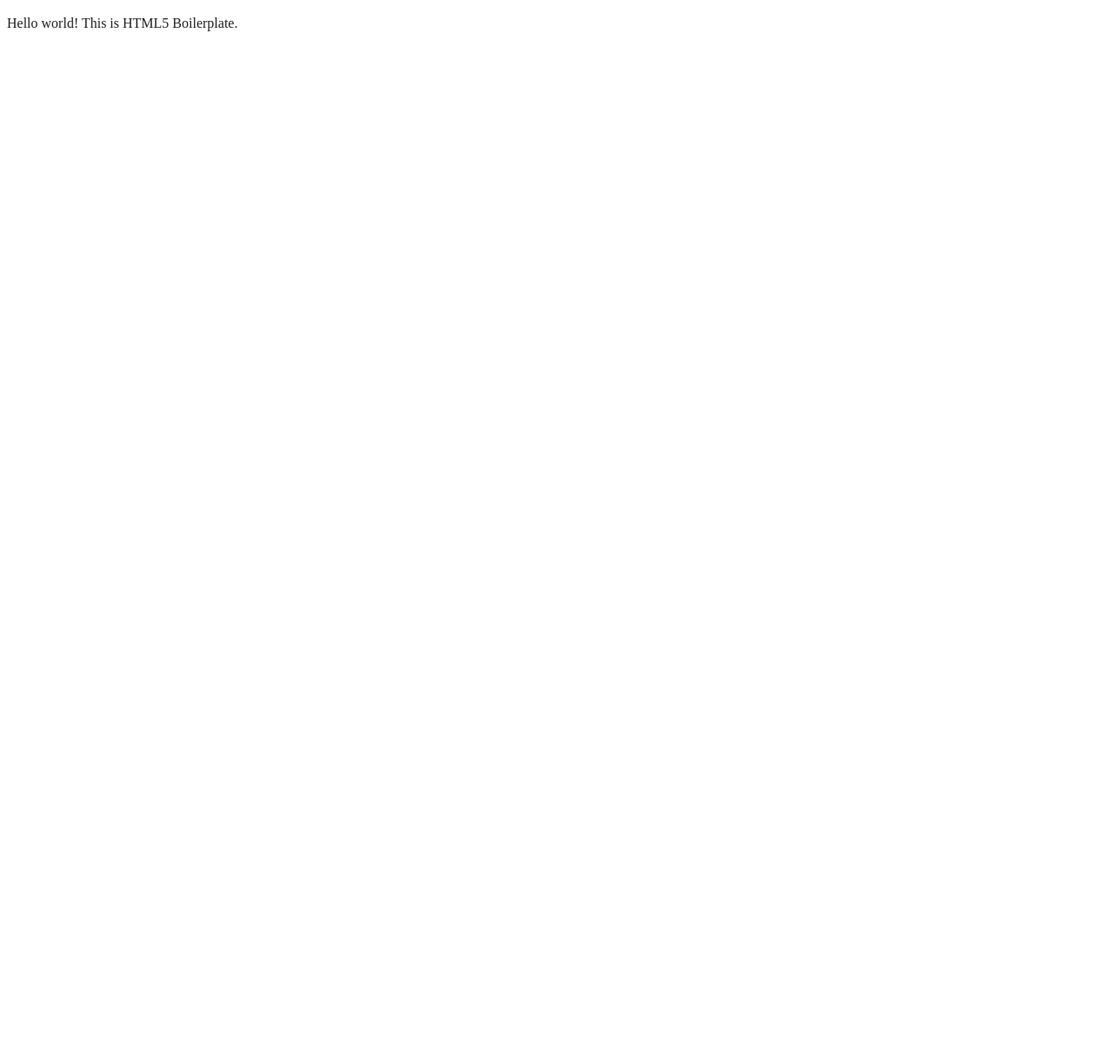
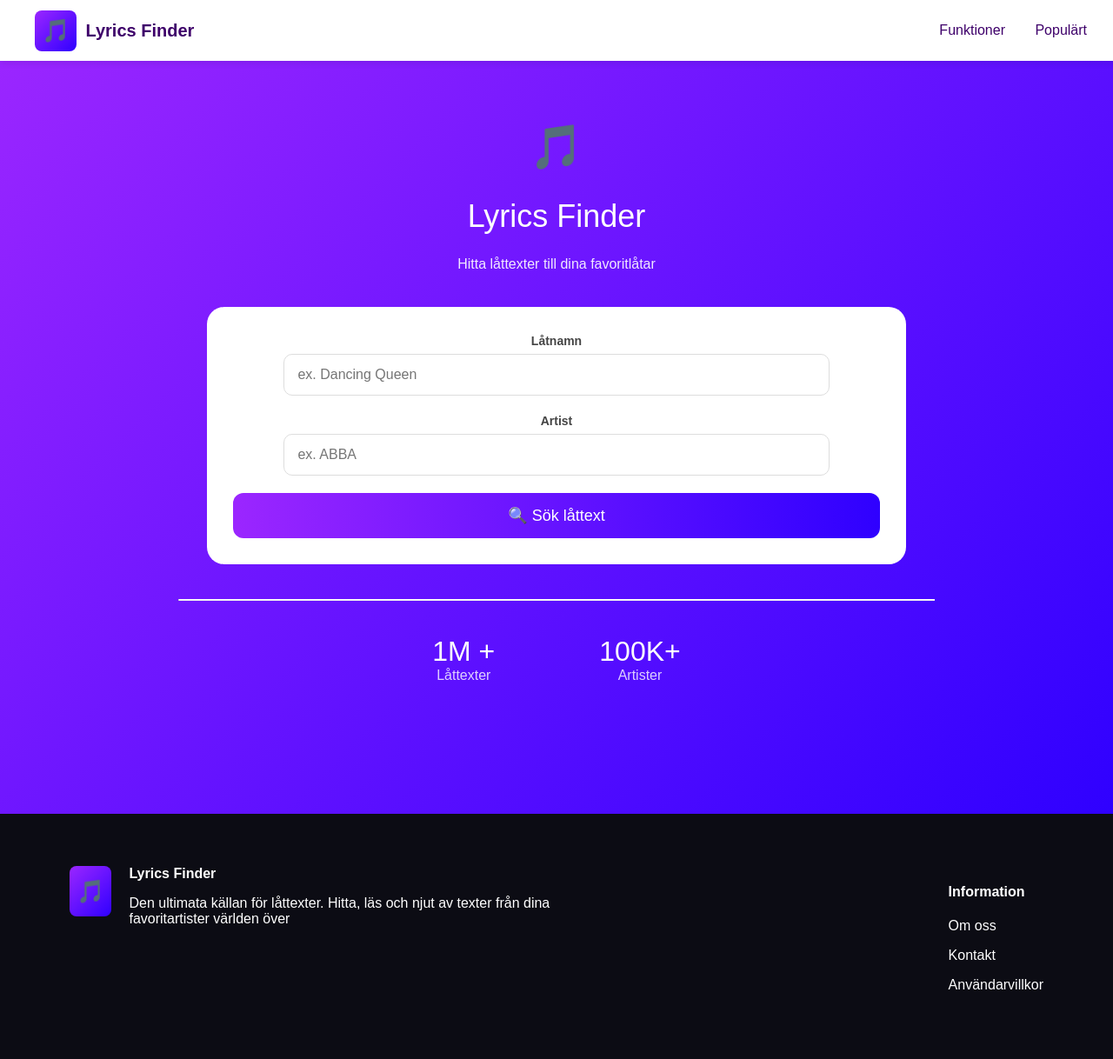
Before and after one commit to tildehall/EndProject, a website built with webpack: page index.html in a window 1280 px wide. Shown: the whole page at 87% size. Before the commit the page ends 800 px from the top, so only its background shows below. Built offline with nearby package versions, Linux system fonts and the light colour scheme.

Commit message:
First page

```diff
--- a/css/style.css
+++ b/css/style.css
@@ -10,6 +10,188 @@
 /* ==========================================================================
    Base styles: opinionated defaults
    ========================================================================== */
+
+body {
+  margin: 0;
+  font-family: Arial, sans-serif;
+  background: #ffffff;
+}
+
+/* TOP BAR */
+.topbar {
+  position: fixed;
+  top: 0;
+  width: 100%;
+  height: 70px;
+  background: white;
+  display: flex;
+  justify-content: space-between;
+  align-items: center;
+  padding: 0 40px;
+  box-shadow: 0 2px 8px rgba(0,0,0,0.1);
+}
+
+.topbar-left {
+  display: flex;
+  align-items: center;
+  gap: 10px;
+}
+
+.logo-icon {
+  font-size: 26px;
+  background: linear-gradient(135deg, #9b26ff, #2f00ff);
+  color: #FDFAFF;
+  padding: 8px;
+  border-radius: 8px;
+}
+
+.logo-text {
+  font-weight: bold;
+  font-size: 20px;
+  color: #3E006A;
+}
+
+.topbar-right {
+  padding: 70px;
+}
+
+.topbar-right span {
+  margin-left: 30px;
+  font-size: 16px;
+  color: #3E006A;
+}
+
+/* HERO */
+.hero {
+  margin-top: 60px;
+  text-align: center;
+  background: linear-gradient(135deg, #9b26ff, #2f00ff);
+  padding: 80px 20px 150px;
+  color: white;
+}
+
+.hero-icon {
+  font-size: 50px;
+  margin-bottom: 20px;
+}
+
+.hero-title {
+  font-size: 36px;
+  font-weight: normal;
+}
+
+.hero-subtitle {
+  margin-top: -5px;
+  opacity: 0.9;
+}
+
+/* SEARCH BAR */
+.search-box {
+  background: white;
+  padding: 30px;
+  border-radius: 20px;
+  width: 60%;
+  margin: 40px auto;
+  display: flex;
+  flex-direction: column;
+  gap: 20px;
+}
+
+.field label {
+  font-size: 14px;
+  font-weight: bold;
+  color: #444;
+}
+
+.field input {
+  width: 80%;
+  margin: 0 auto;
+  display: block;
+  padding: 14px 15px;
+  border: 1px solid #ddd;
+  border-radius: 10px;
+  margin-top: 6px;
+  font-size: 16px;
+}
+
+.search-btn {
+  background: linear-gradient(90deg, #9b26ff, #2f00ff);
+  color: white;
+  padding: 15px 0;
+  border: none;
+  border-radius: 12px;
+  font-size: 18px;
+  cursor: pointer;
+}
+
+/* DIVIDER */
+.divider {
+  width: 70%;
+  margin: 40px auto;
+  border-top: 1px solid
+}
+
+/* INFO TEXT */
+.stats {
+  display: flex;
+  justify-content: center;
+  gap: 120px;
+  margin-top: 10px;
+}
+
+.stat h2 {
+  font-size: 32px;
+  margin: 0;
+  font-weight: normal;
+}
+
+.stat p {
+  margin: 0;
+  opacity: 0.8;
+}
+
+/* FOOTER */
+.footer {
+  background: #0c0c14;
+  color: white;
+  padding: 60px 80px;
+  display: flex;
+  justify-content: space-between;
+}
+
+.footer-left {
+  display: flex;
+  gap: 20px;
+  width: 50%;
+}
+
+ p {
+   font-weight: lighter;
+ }
+
+.footer-icon {
+  font-size: 26px;
+  background: linear-gradient(135deg, #9b26ff, #2f00ff);
+  color: #FDFAFF;
+  padding: 8px;
+  border-radius: 8px;
+  width: 42px;
+  height: 42px;
+  line-height: 42px;
+
+.footer-right h4 {
+  margin-top: 0;
+}
+
+.footer-right p {
+  margin: 6px 0;
+}
+
+
+
+
+
+
 
 html {
   color: #222;
--- a/index.html
+++ b/index.html
@@ -24,9 +24,78 @@
 
 <body>
 
-  <!-- Add your site or application content here -->
-  <p>Hello world! This is HTML5 Boilerplate.</p>
-  <script src="js/app.js"></script>
+<!-- TOP BAR -->
+<header class="topbar">
+  <div class="topbar-left">
+    <div class="logo-icon">🎵</div>
+    <span class="logo-text">Lyrics Finder</span>
+  </div>
+
+  <div class="topbar-right">
+    <span>Funktioner</span>
+    <span>Populärt</span>
+  </div>
+</header>
+
+
+<!-- HERO SECTION -->
+<section class="hero">
+  <div class="hero-icon">🎵</div>
+  <h1 class="hero-title">Lyrics Finder</h1>
+  <p class="hero-subtitle">Hitta låttexter till dina favoritlåtar</p>
+
+  <!-- SEARCH BAR -->
+  <div class="search-box">
+    <div class="field">
+      <label>Låtnamn</label>
+      <input type="text" placeholder="ex. Dancing Queen" />
+    </div>
+
+    <div class="field">
+      <label>Artist</label>
+      <input type="text" placeholder="ex. ABBA" />
+    </div>
+
+    <button class="search-btn">🔍 Sök låttext</button>
+  </div>
+
+  <hr class="divider" >
+
+  <!-- INFO TEXT -->
+  <div class="stats">
+    <div class="stat">
+      <h2>1M +</h2>
+      <p>Låttexter</p>
+    </div>
+
+    <div class="stat">
+      <h2>100K+</h2>
+      <p>Artister</p>
+    </div>
+  </div>
+</section>
+
+
+<!-- FOOTER -->
+<footer class="footer">
+  <div class="footer-left">
+    <div class="footer-icon">🎵</div>
+    <div>
+      <strong>Lyrics Finder</strong>
+      <p>
+        Den ultimata källan för låttexter. Hitta, läs och njut av texter från dina
+        favoritartister världen över
+      </p>
+    </div>
+  </div>
+
+  <div class="footer-right">
+    <h4>Information</h4>
+    <p>Om oss</p>
+    <p>Kontakt</p>
+    <p>Användarvillkor</p>
+  </div>
+</footer>
 
 </body>
 
```
